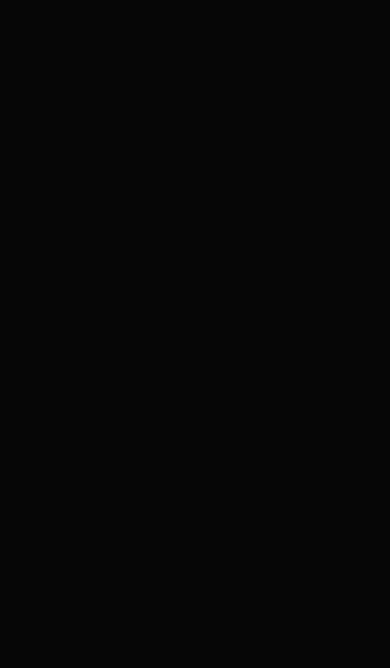
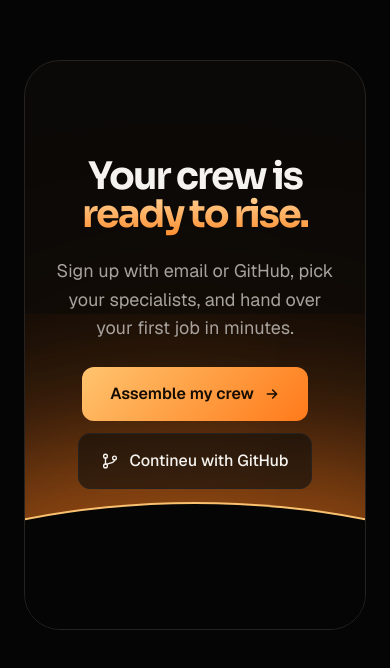
Before and after one commit to aalleejustadev/crew-youtube, a Next.js app: page / in a window 390 px wide. Shown: the part 7707-8375 px from the top of the page. Before the commit the page ends 7727 px from the top, so only its background shows below. Built offline with nearby package versions, Linux system fonts and the light colour scheme.

Commit message:
Closing CTA section

```diff
--- a/app/page.tsx
+++ b/app/page.tsx
@@ -1,3 +1,4 @@
+import { ClosingCta } from "@/components/landing/closing-cta"
 import { Faq } from "@/components/landing/faq"
 import { Features } from "@/components/landing/features"
 import { Hero } from "@/components/landing/hero"
@@ -17,6 +18,7 @@ export default function Page() {
         <Features />
         <Safety />
         <Faq />
+        <ClosingCta />
       </main>
     </>
   )
--- /dev/null
+++ b/components/landing/closing-cta.tsx
@@ -0,0 +1,66 @@
+import Link from "next/link"
+import { Horizon } from "./horizon"
+import { Button } from "../ui/button"
+
+export function ClosingCta() {
+  return (
+    <section
+      aria-labelledby="cta-title"
+      className="flex justify-center px-6 pt-10 pb-30"
+    >
+      <div className="reveal-scale relative flex w-full max-w-310 flex-col items-center gap-6 overflow-hidden rounded-[36px] border border-night-600 bg-night-900 px-6 pt-24 pb-35 text-center">
+        <Horizon className="top-[78%] size-450" />
+        <h2
+          id="cta-title"
+          className="relative max-w-205 text-[clamp(38px,5.6vw,76px)] leading-none font-bold tracking-[-0.05em] text-balance"
+        >
+          Your crew is{" "}
+          <span className="text-ember-gradient">ready to rise.</span>
+        </h2>
+        <p className="relative max-w-130 text-[18px] text-muted-foreground">
+          Sign up with email or GitHub, pick your specialists, and hand over
+          your first job in minutes.
+        </p>
+        <div className="relative flex flex-wrap justify-center gap-3">
+          <Button asChild variant="brand" size="xl" className="h-13.5 px-7">
+            <Link href="/sign-up">
+              Assemble my crew
+              <svg
+                aria-hidden="true"
+                viewBox="0 0 24 24"
+                fill="none"
+                stroke="currentColor"
+                strokeWidth="2.2"
+                strokeLinecap="round"
+                strokeLinejoin="round"
+              >
+                <path d="M5 12h14M13 6l6 6-6 6" />
+              </svg>
+            </Link>
+          </Button>
+          <Button asChild variant="glass" size="xl" className="h-14 px-5.5">
+            <Link href="/sign-up">
+              <svg
+                aria-hidden="true"
+                viewBox="0 0 24 24"
+                fill="none"
+                stroke="currentColor"
+                strokeWidth="1.8"
+                strokeLinecap="round"
+                strokeLinejoin="round"
+                className="size-4.5"
+              >
+                <circle cx="6" cy="5.5" r="2.5" />
+                <circle cx="6" cy="18.5" r="2.5" />
+                <circle cx="18" cy="8" r="2.5" />
+                <path d="M6 8v8" />
+                <path d="M18 10.5c0 4.5-6.5 3.5-11 6" />
+              </svg>
+              Contineu with GitHub
+            </Link>
+          </Button>
+        </div>
+      </div>
+    </section>
+  )
+}
```
